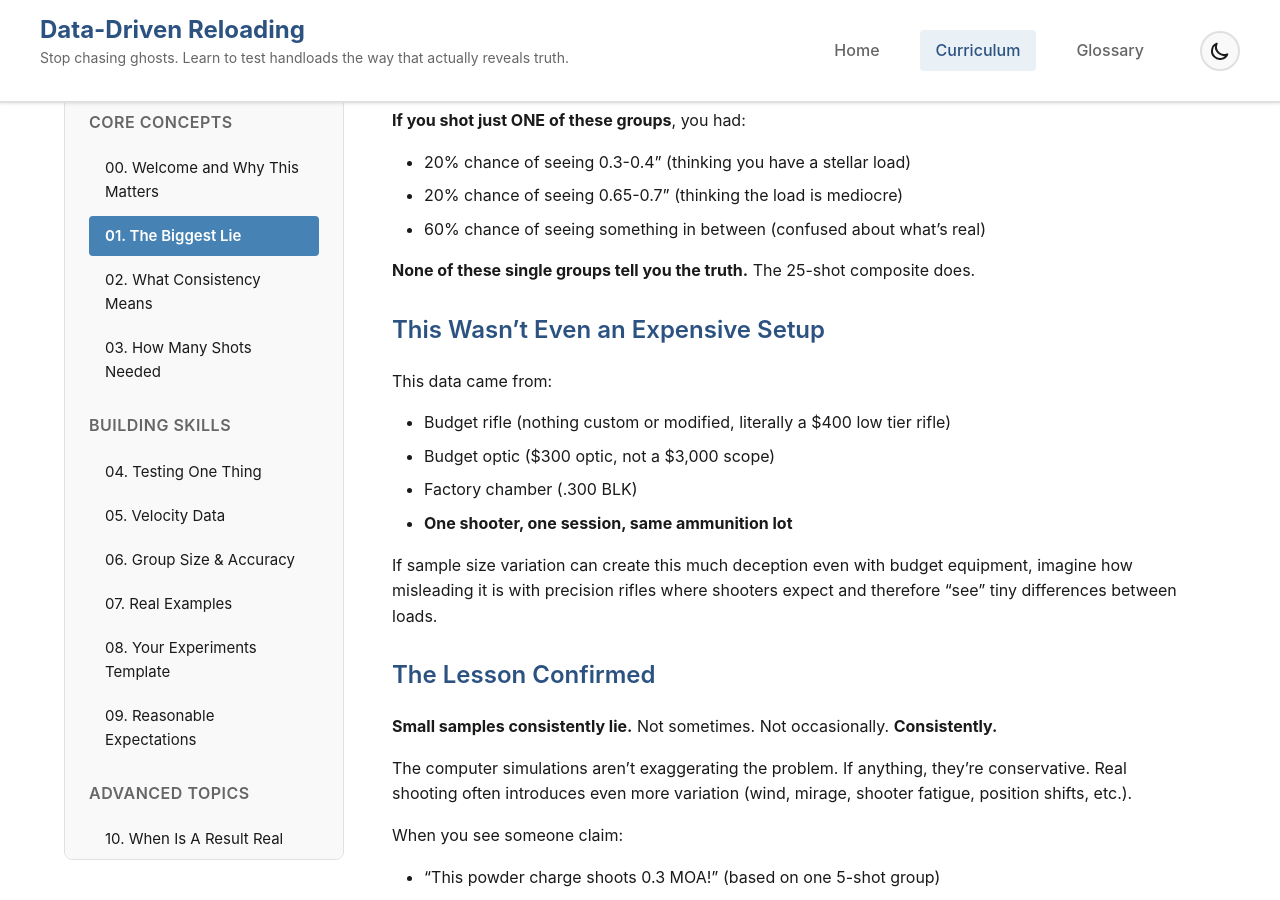
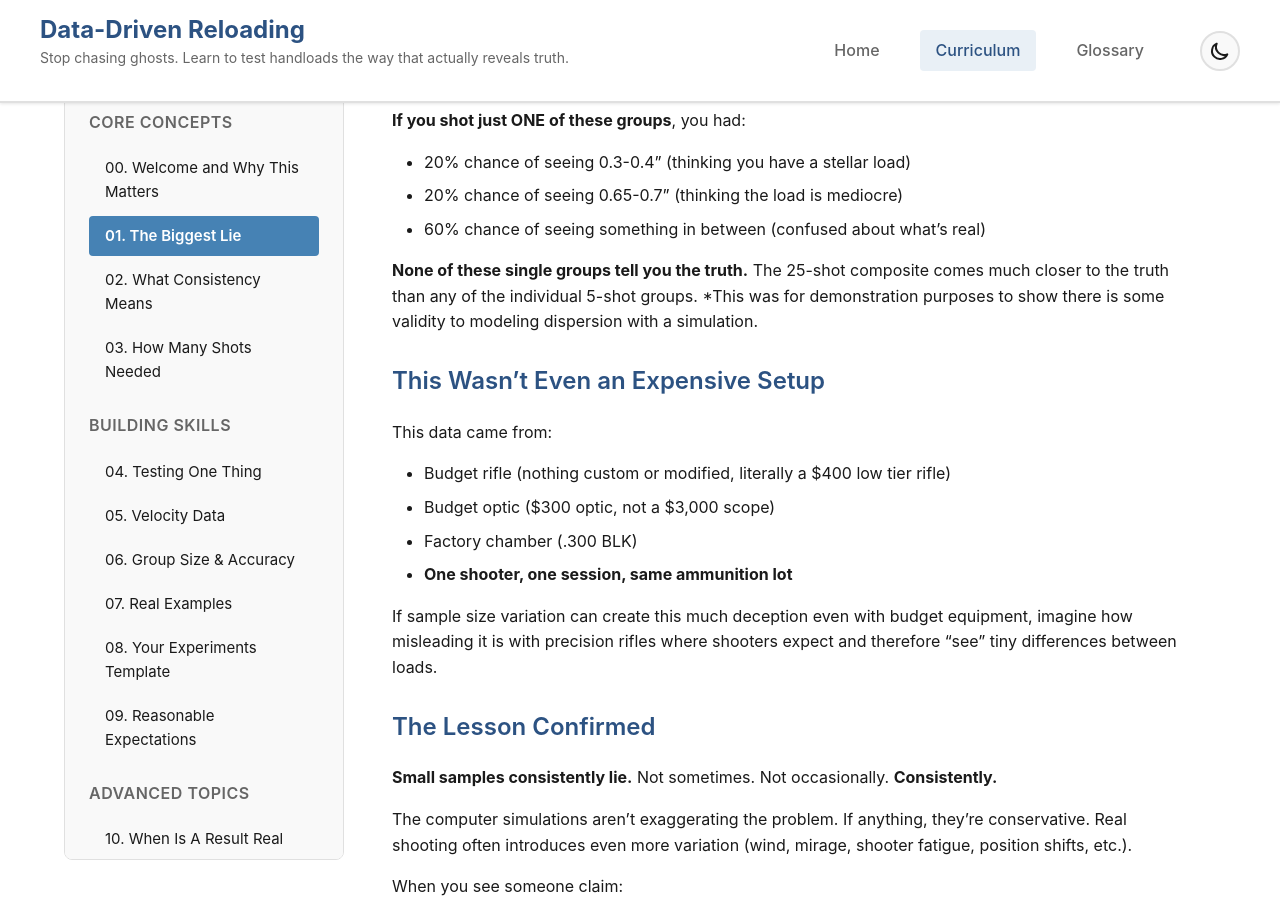
Before and after one commit to ReevesJustin/data-driven-reloading, a Jekyll site: the page built from lessons/md/01_The_Biggest_Lie_in_Reloading_Testing.md, in a window 1280 px wide and 900 px high, scrolled down 11253 px. Built offline with Jekyll 4.4.1, drawn with Linux system fonts in a browser that asks for light colours; our own code applies the rules of GitHub Pages for plain Markdown files.

Commit message:
Lesson 01 Clarification

```diff
--- a/lessons/md/01_The_Biggest_Lie_in_Reloading_Testing.md
+++ b/lessons/md/01_The_Biggest_Lie_in_Reloading_Testing.md
@@ -305,7 +305,7 @@ This is exactly what the simulations predicted. Remember Figure 2 showing five-s
 - 20% chance of seeing 0.65-0.7" (thinking the load is mediocre)
 - 60% chance of seeing something in between (confused about what's real)
 
-**None of these single groups tell you the truth.** The 25-shot composite does.
+**None of these single groups tell you the truth.** The 25-shot composite comes much closer to the truth than any of the individual 5-shot groups.  *This was for demonstration purposes to show there is some validity to modeling dispersion with a simulation.
 
 ### This Wasn't Even an Expensive Setup
 
```
